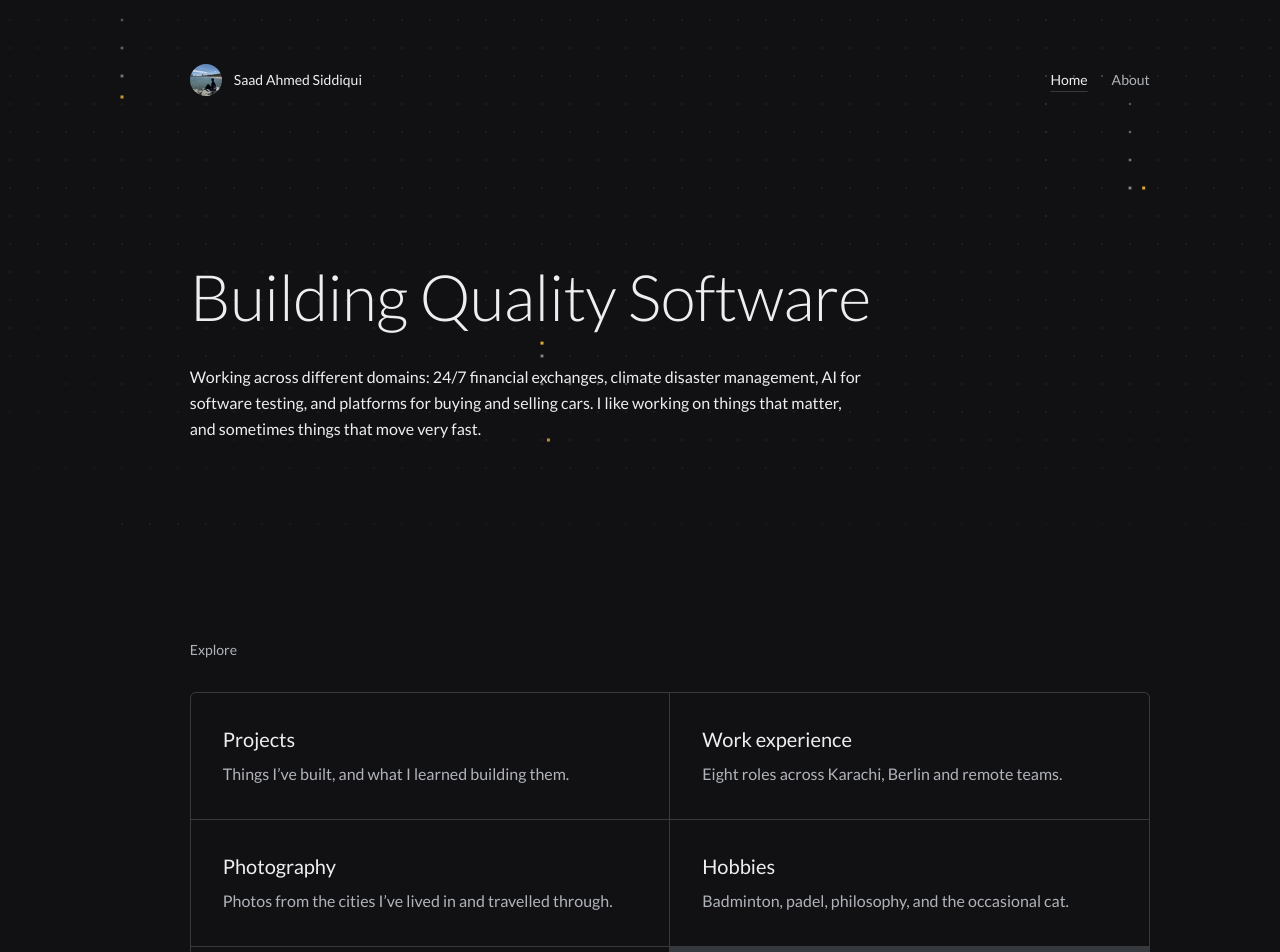
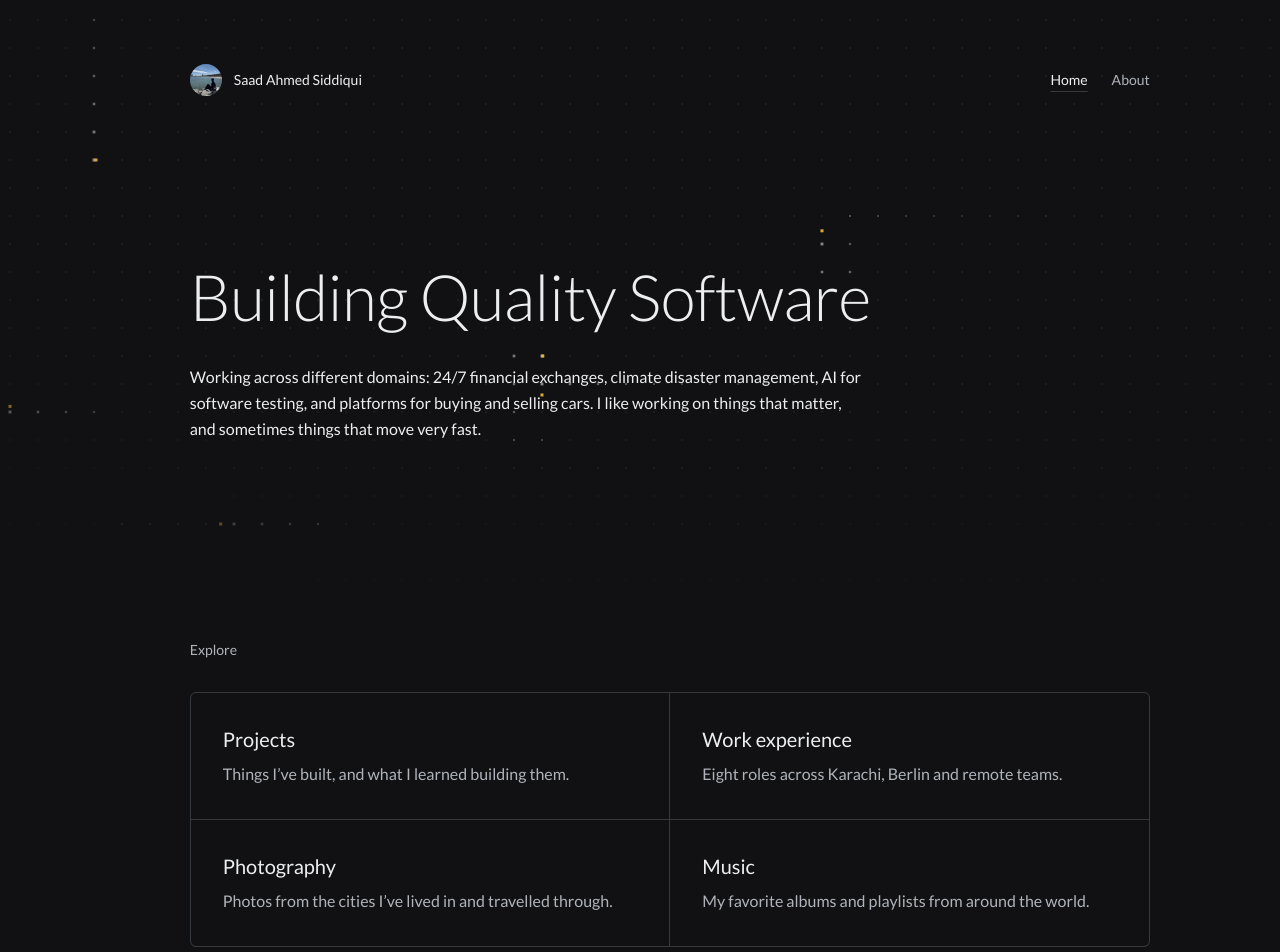
Before and after one commit to saadahmsiddiqui/saadahm.siddiqui, a React (Vite) app: page / in a window 1280 px wide. Shown: the top 952 px of the page. Built offline with nearby package versions, Linux system fonts and the light colour scheme.

Commit message:
chore: hide hobbies for now

```diff
--- a/src/content/explore.ts
+++ b/src/content/explore.ts
@@ -15,11 +15,11 @@ export const explore = [
     body: "Photos from the cities I’ve lived in and travelled through.",
     to: "/photography",
   },
-  {
-    title: "Hobbies",
-    body: "Badminton, padel, philosophy, and the occasional cat.",
-    to: "/hobbies",
-  },
+  // {
+  //   title: "Hobbies",
+  //   body: "Badminton, padel, philosophy, and the occasional cat.",
+  //   to: "/hobbies",
+  // },
   {
     title: "Music",
     body: "My favorite albums and playlists from around the world.",
```
